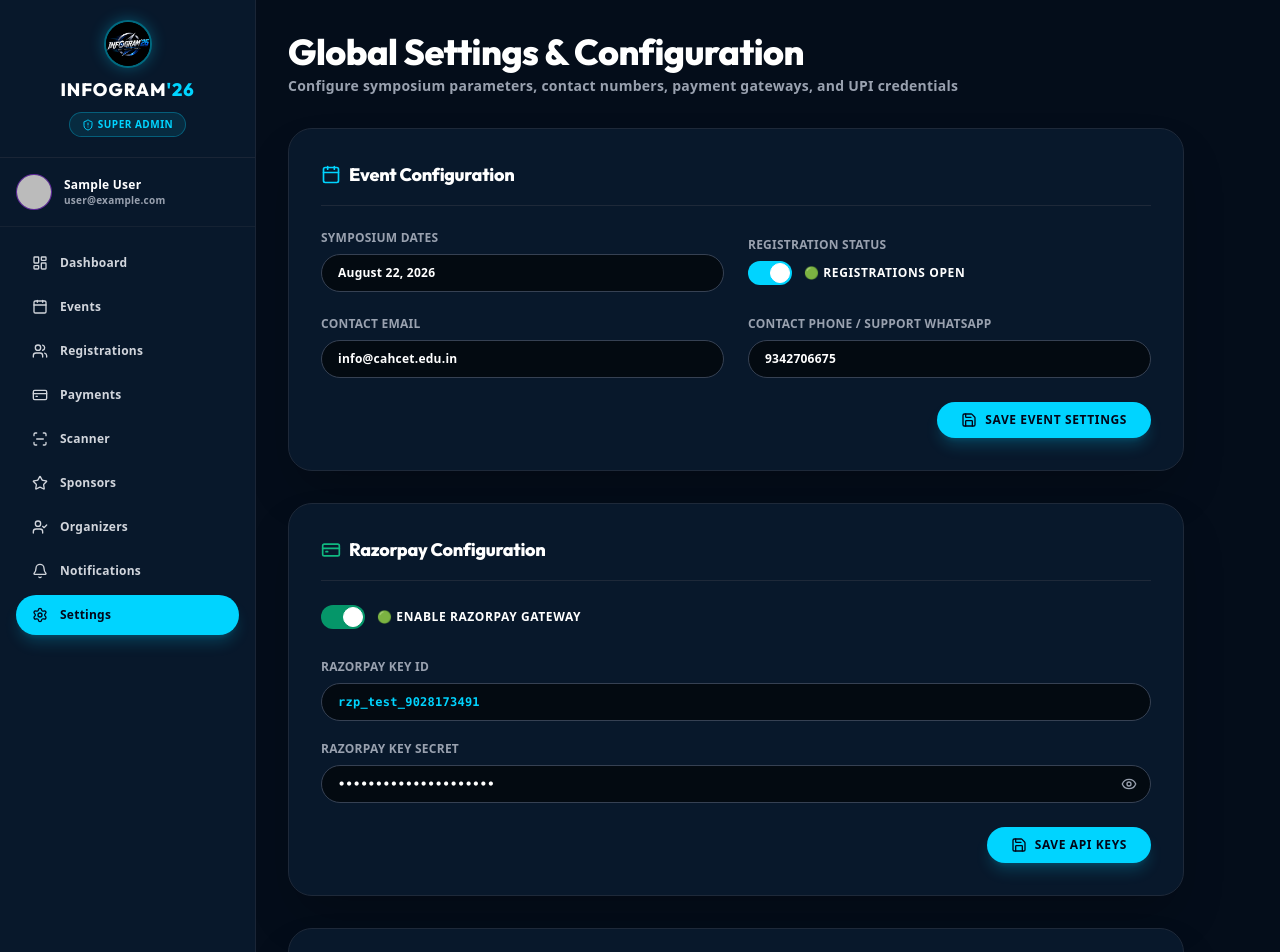
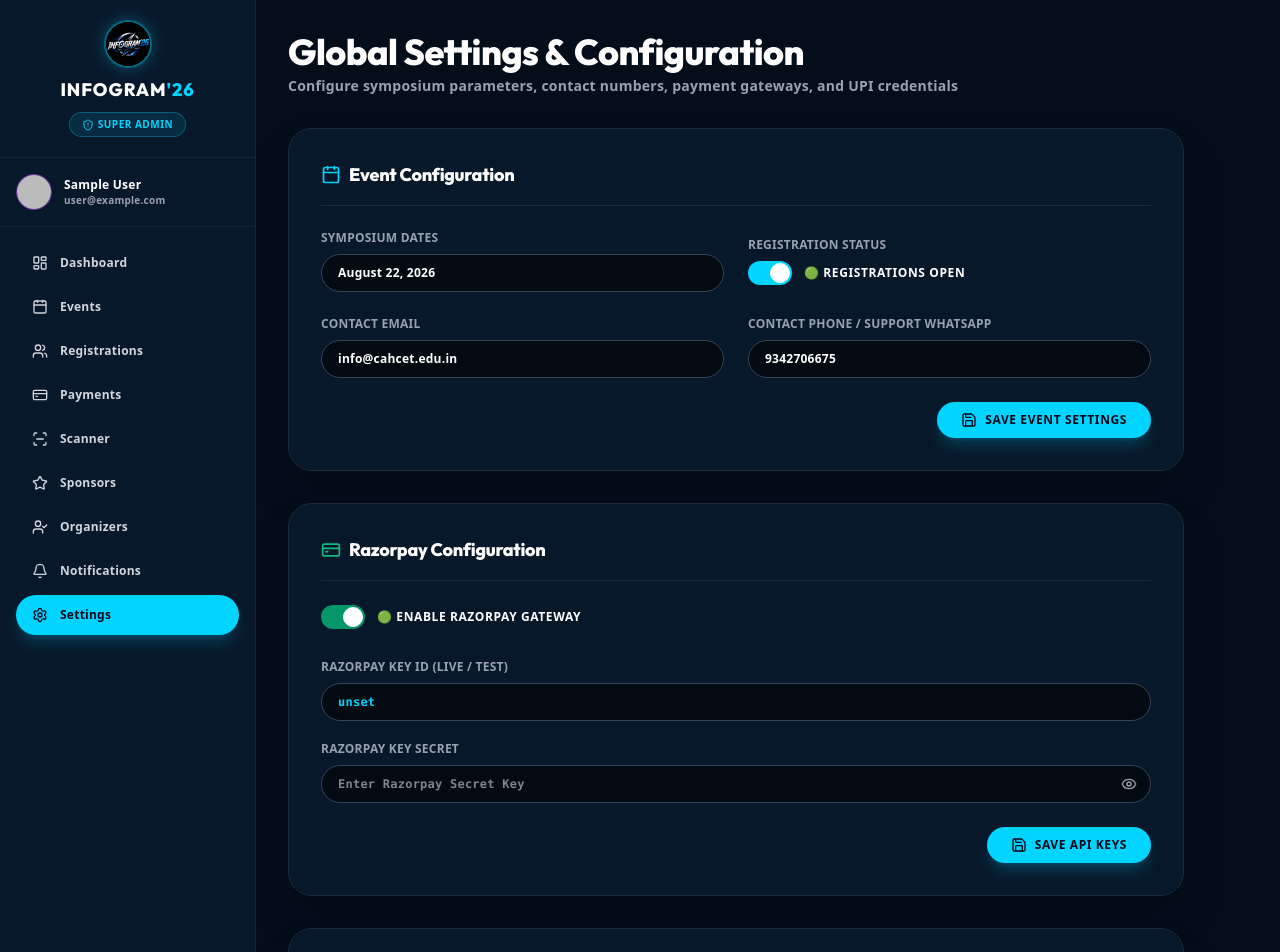
Before and after one commit to maithreyan12/INFOGRAM26, a Next.js app in the folder infogram26-app/: page /admin/settings in a window 1280 px wide. Shown: the top 952 px of the page. Built offline with nearby package versions, Linux system fonts and the light colour scheme; no server answers; the database is empty; sample sign-in values are in the browser's storage.

Commit message:
Fix: Remove demo Razorpay test keys (rzp_test_9028173491) from admin settings page, configure live production key format

```diff
--- a/infogram26-app/src/app/admin/settings/page.tsx
+++ b/infogram26-app/src/app/admin/settings/page.tsx
@@ -21,8 +21,8 @@ export default function SettingsPage() {
 
   // Razorpay Settings State
   const [enableRazorpay, setEnableRazorpay] = useState(true);
-  const [razorpayKeyId, setRazorpayKeyId] = useState('rzp_test_9028173491');
-  const [razorpayKeySecret, setRazorpayKeySecret] = useState('secret_key_infogram26');
+  const [razorpayKeyId, setRazorpayKeyId] = useState(process.env.NEXT_PUBLIC_RAZORPAY_KEY_ID || 'rzp_live_TPacWV4BbmByiW');
+  const [razorpayKeySecret, setRazorpayKeySecret] = useState('');
   const [savingRazorpay, setSavingRazorpay] = useState(false);
 
   // UPI Settings State
@@ -282,9 +282,10 @@ export default function SettingsPage() {
 
             <div className="space-y-5">
               <div>
-                <label className="block text-xs font-black uppercase text-gray-400 mb-2">Razorpay Key ID</label>
+                <label className="block text-xs font-black uppercase text-gray-400 mb-2">Razorpay Key ID (Live / Test)</label>
                 <input
                   type="text"
+                  placeholder="e.g. rzp_live_TPacWV4BbmByiW"
                   value={razorpayKeyId}
                   onChange={(e) => setRazorpayKeyId(e.target.value)}
                   className="w-full bg-black/60 border border-gray-700 rounded-xl px-4 py-2.5 text-xs font-mono font-bold text-[#00d4ff] focus:outline-none focus:border-[#00d4ff]"
@@ -296,6 +297,7 @@ export default function SettingsPage() {
                 <div className="relative">
                   <input
                     type={showSecret ? 'text' : 'password'}
+                    placeholder="Enter Razorpay Secret Key"
                     value={razorpayKeySecret}
                     onChange={(e) => setRazorpayKeySecret(e.target.value)}
                     className="w-full bg-black/60 border border-gray-700 rounded-xl px-4 py-2.5 pr-12 text-xs font-mono font-bold text-white focus:outline-none focus:border-[#00d4ff]"
```
